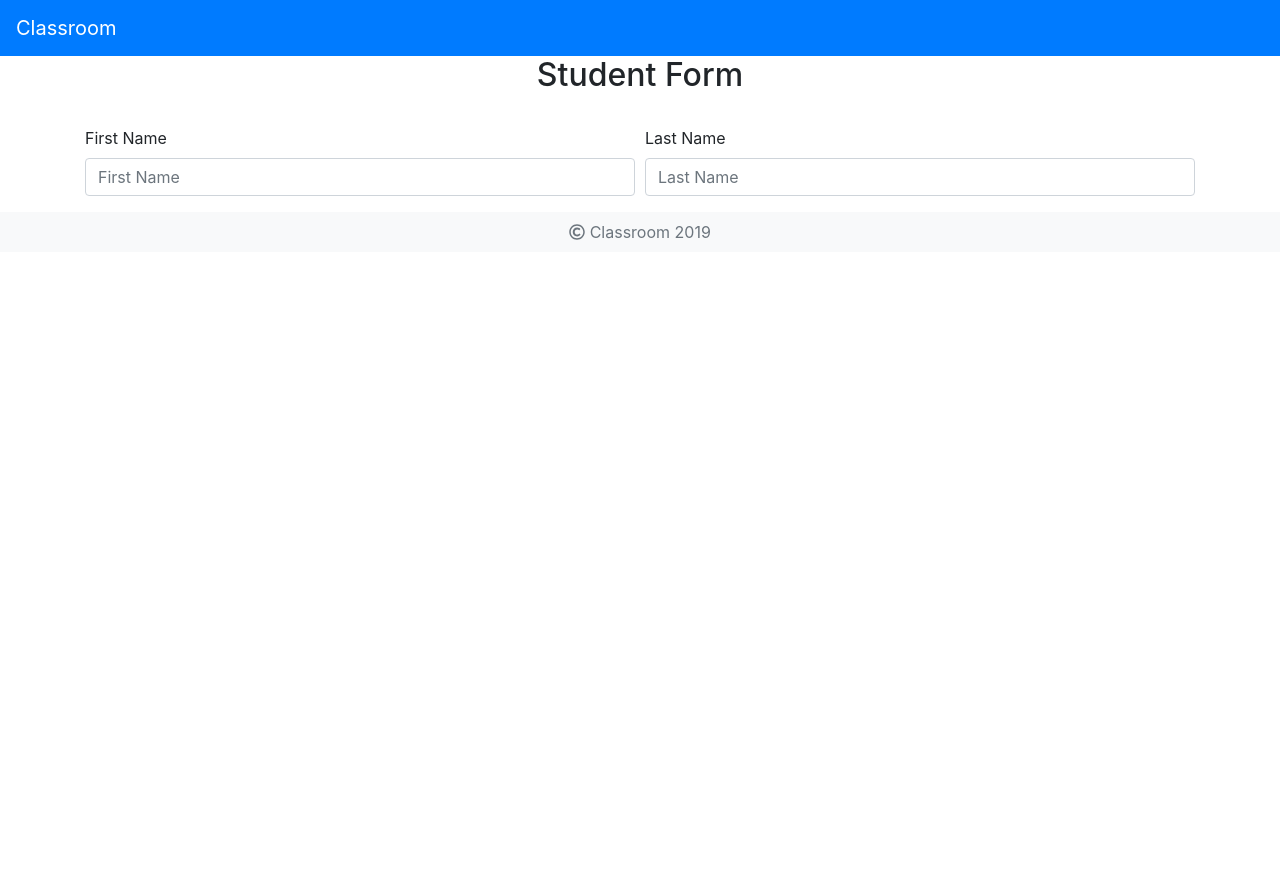
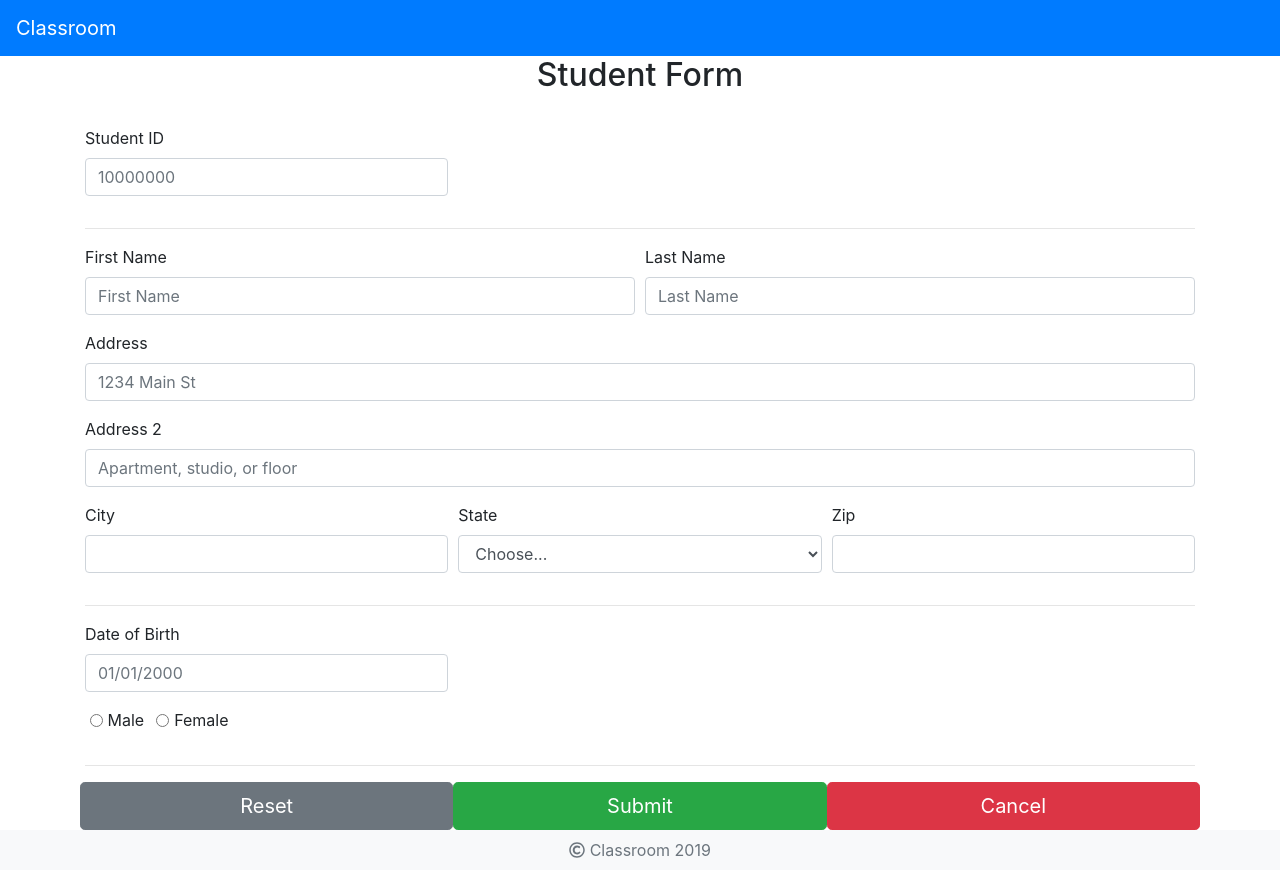
Before and after one commit to pluboj/classroom, a React (Create React App) app: page /form in a window 1280 px wide. Before the commit the page ends 800 px from the top, so only its background shows below. Built offline with nearby package versions, Linux system fonts and the light colour scheme; sample sign-in values are in the browser's storage.

Commit message:
Update Student Form

```diff
--- a/src/components/Student/StudentForm.js
+++ b/src/components/Student/StudentForm.js
@@ -1,7 +1,14 @@
 import React, { Component } from 'react';
 import Form from 'react-bootstrap/Form';
 import Col from 'react-bootstrap/Col';
+import Row from 'react-bootstrap/Row';
 import Container from 'react-bootstrap/Container';
+import Button from 'react-bootstrap/Button';
+
+const usStates = [
+    'Alabama','Alaska','Arizona','Arkansas','California','Colorado','Connecticut',
+    'Delaware','Florida','Georgia','Hawaii','Idaho','Illinois',
+]
 
 class StudentForm extends Component {
 
@@ -11,6 +18,13 @@ class StudentForm extends Component {
                  <h2>Student Form</h2>
                  <br/>
                  <Form>
+                    <Form.Row>
+                        <Form.Group as={Col}  md={4} controlId="formGridStudentId">
+                            <Form.Label>Student ID</Form.Label>
+                            <Form.Control name="sid" placeholder="10000000" />
+                        </Form.Group>
+                    </Form.Row>
+                     <hr/>
                     <Form.Row>
                         <Form.Group as={Col} controlId="formGridFirstName">
                             <Form.Label>First Name</Form.Label>
@@ -22,6 +36,67 @@ class StudentForm extends Component {
                             <Form.Control type="text" name="lastName" placeholder="Last Name" />
                         </Form.Group>
                     </Form.Row>
+
+                    <Form.Group controlId="formGridAddress1">
+                        <Form.Label>Address</Form.Label>
+                        <Form.Control name="address1" placeholder="1234 Main St" />
+                    </Form.Group>
+
+                    <Form.Group controlId="formGridAddress2">
+                        <Form.Label>Address 2</Form.Label>
+                        <Form.Control name="address2" placeholder="Apartment, studio, or floor" />
+                    </Form.Group>
+
+                    <Form.Row>
+                        <Form.Group as={Col} controlId="formGridCity">
+                            <Form.Label>City</Form.Label>
+                            <Form.Control name="city"/>
+                        </Form.Group>
+
+                        <Form.Group as={Col} controlId="formGridState">
+                            <Form.Label>State</Form.Label>
+                            <Form.Control as="select" name="state">
+                                <option>Choose...</option>
+                                {usStates.map(state => <option key={state} value={state}>{state}</option>)}
+                            </Form.Control>
+                        </Form.Group>
+
+                        <Form.Group as={Col} controlId="formGridZip">
+                            <Form.Label>Zip</Form.Label>
+                            <Form.Control name="zip"/>
+                        </Form.Group>
+                    </Form.Row>
+                    <hr/>
+
+                    <Form.Row>
+                        <Form.Group as={Col}  md={4} controlId="formGridDOB">
+                            <Form.Label>Date of Birth</Form.Label>
+                            <Form.Control name="dob" placeholder="01/01/2000" />
+                        </Form.Group>
+                    </Form.Row>
+
+                    <fieldset>
+                        <Form.Group as={Row}>
+                            <Col md={2}>
+                                <Form.Check inline label="Male" name="studentGender" type="radio" id="male" />
+                                <Form.Check inline label="Female" name="studentGender" type="radio" id="female" />
+                            </Col>
+                        </Form.Group>
+                    </fieldset>
+
+                    <hr/>
+                    <Form.Row>
+                        <Button as={Col} variant="secondary" size="lg" type="reset">
+                            Reset
+                        </Button>
+                        <Button as={Col} variant="success" size="lg" type="submit">
+                            Submit
+                        </Button>
+                        <Button as={Col} variant="danger" size="lg" >
+                            Cancel
+                        </Button>
+                    </Form.Row>
+
                 </Form>
             </Container>
 
```
